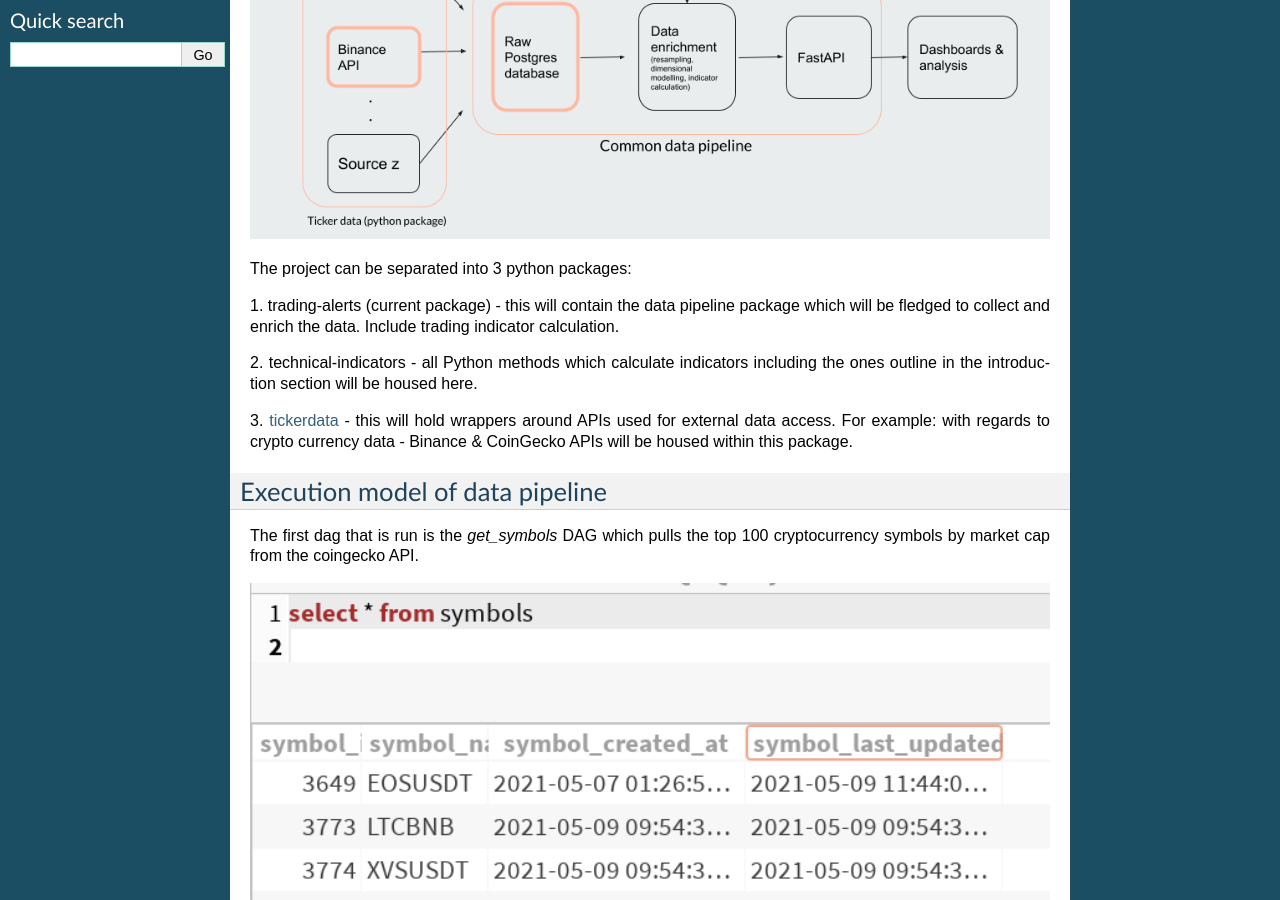
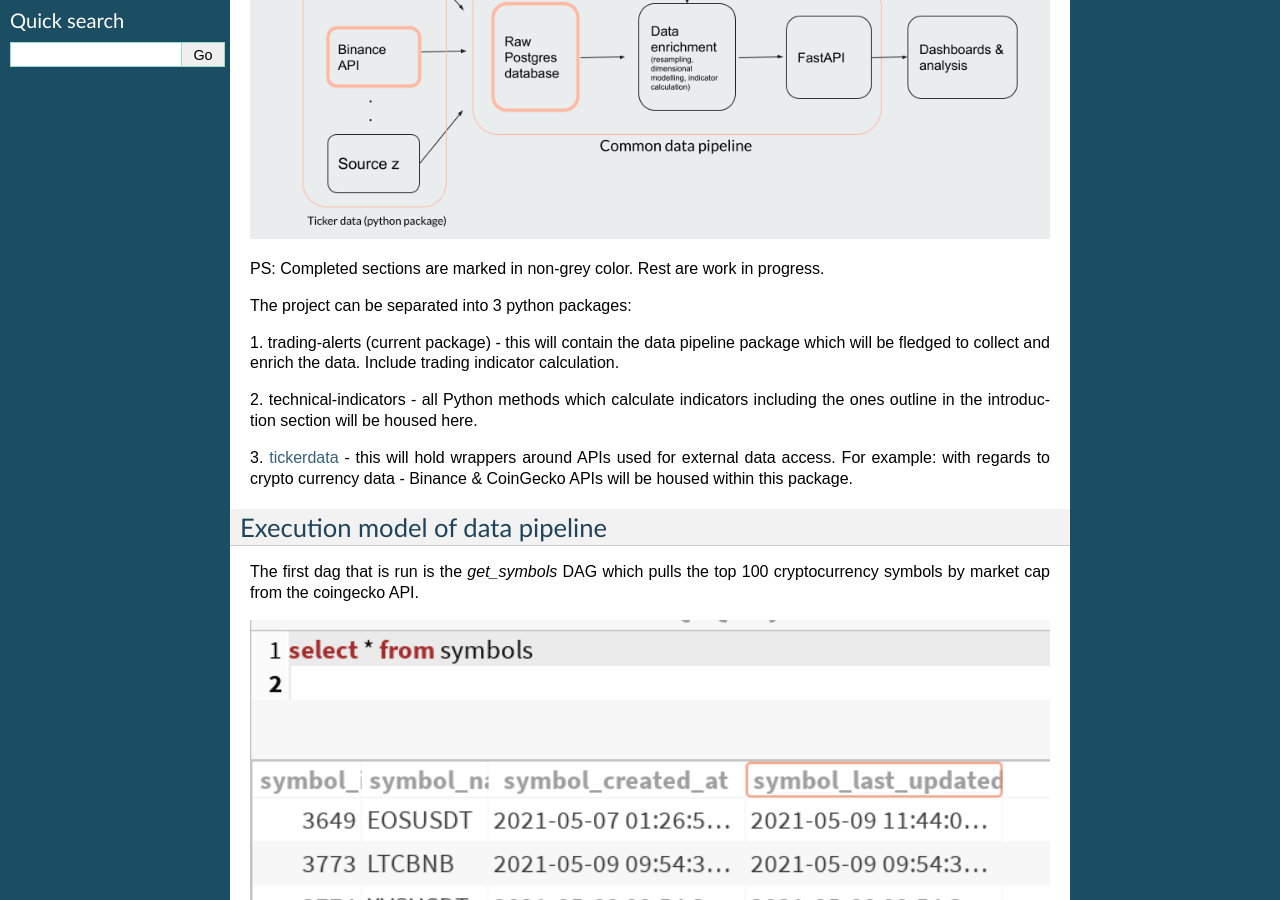
Before and after one commit to kai490952010/trading_alerts, a Sphinx documentation site: the page built from docs/functionality.rst, in a window 1280 px wide and 900 px high, scrolled down 354 px. Built offline with Sphinx 7.4.7, drawn with Linux system fonts in a browser that asks for light colours.

```diff
--- a/docs/functionality.rst
+++ b/docs/functionality.rst
@@ -8,6 +8,8 @@
 .. image:: images/architecture.png
   :width: 800
   :alt: Overall project architecture
+
+PS: Completed sections are marked in non-grey color. Rest are work in progress.
 
 The project can be separated into 3 python packages:
 
@@ -20,6 +22,7 @@
 3. `tickerdata`_ - this will hold wrappers around APIs used for external
 data access. For example: with regards to crypto currency data - Binance & CoinGecko APIs
 will be housed within this package.
+
 
 Execution model of data pipeline
 --------------------------------
```
Also changed, not shown: 1 other file.
